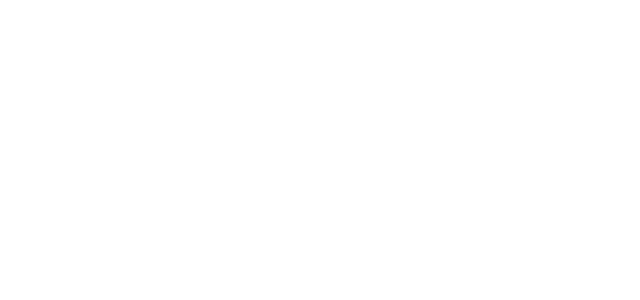
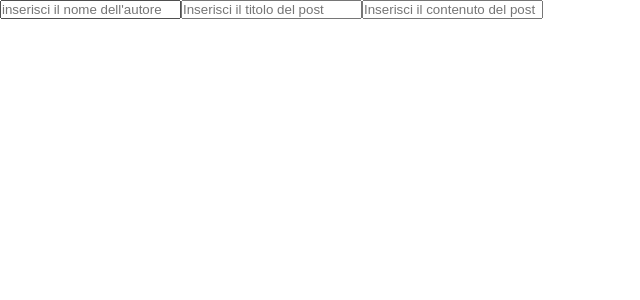
Before and after one commit to riccardo-ottavi/react-post-form, a React (Vite) app: page / in a window 1280 px wide. Shown: the top 300 px of the page, without its empty margins (0-640 px from the left). Built offline with nearby package versions, Linux system fonts and the light colour scheme.

Commit message:
inserisci i primi input

```diff
--- a/src/App.jsx
+++ b/src/App.jsx
@@ -1,11 +1,46 @@
 
+import { useState } from 'react'
 import './App.css'
 
 function App() {
 
+  const [formData, setFormData] = useState({
+    author: "",
+    title: "",
+    body: ""
+  })
+
+  function handleFormData(e){
+    setFormData({
+      ...formData,
+      [e.target.name]: e.target.value
+    })
+  }
+
   return (
     <>
+      <form action="">
+        <input type="text"
+          name='author'
+          value={formData.author}
+          onChange={handleFormData}
+          placeholder="inserisci il nome dell'autore"
+        />
+        <input type="text"
+          name='tile'
+          value={formData.title}
+          onChange={handleFormData}
+          placeholder='Inserisci il titolo del post'
+        />
+        <input type="text"
+          name='body'
+          value={formData.body}
+          onChange={handleFormData}
+          placeholder='Inserisci il contenuto del post'
+        />
 
+
+      </form>
     </>
   )
 }
```
